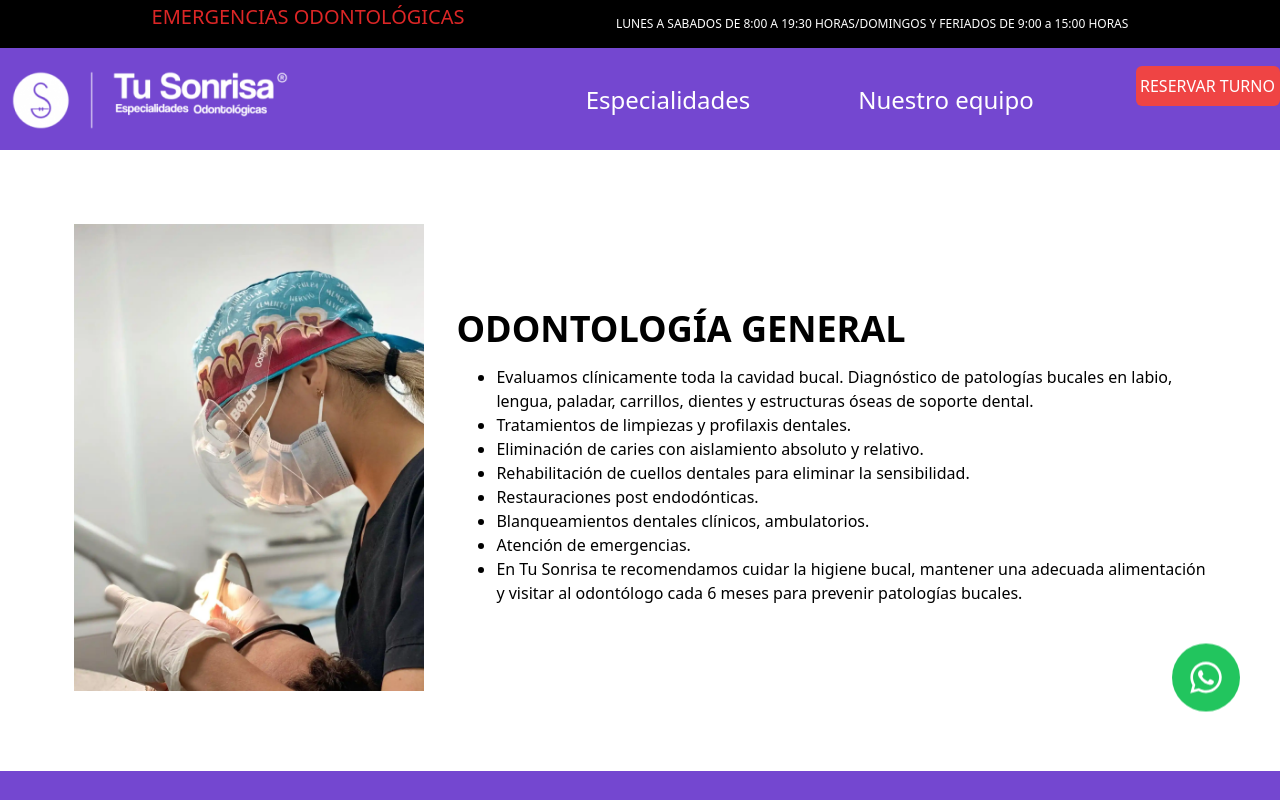
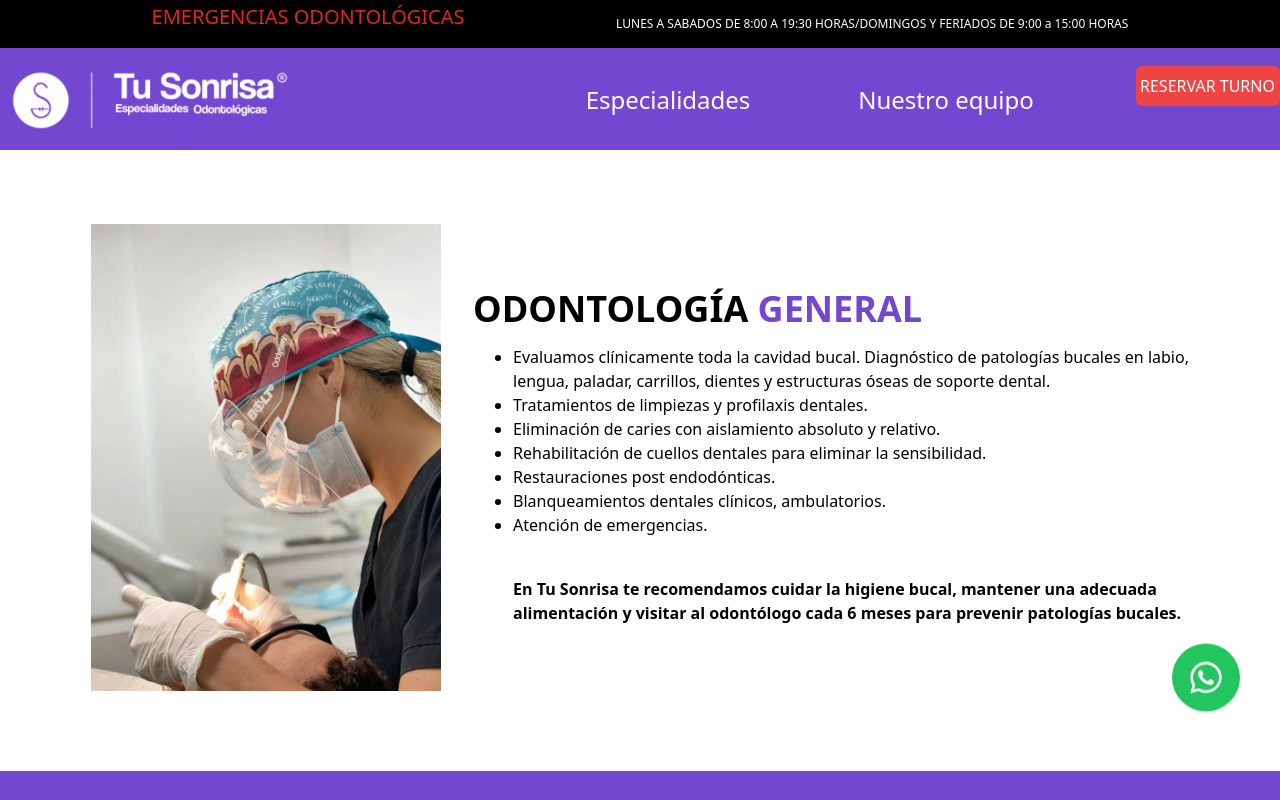
Before and after one commit to hrsd83/Tu-sonrisa, a React (Vite) app: page /OdontologiaGeneral in a window 1280 px wide. Shown: the top 800 px of the page. Built offline with nearby package versions, Linux system fonts and the light colour scheme.

Commit message:
Se le agrega transiciones a la aplicacion

```diff
--- a/package.json
+++ b/package.json
@@ -11,6 +11,7 @@
   },
   "dependencies": {
     "@material-tailwind/react": "^2.0.7",
+    "framer-motion": "^10.15.1",
     "react": "^18.2.0",
     "react-dom": "^18.2.0",
     "react-icons": "^4.10.1",
@@ -18,6 +19,7 @@
     "react-scroll": "^1.8.9",
     "react-scroll-wheel-handler": "^2.2.0",
     "react-slick": "^0.29.0",
+    "react-transition-group": "^4.4.5",
     "slick-carousel": "^1.8.1",
     "swiper": "^10.0.4"
   },
--- a/src/App.jsx
+++ b/src/App.jsx
@@ -1,5 +1,7 @@
+import { motion } from "framer-motion";
+import { useEffect } from "react";
 import { Routes, Route, BrowserRouter } from "react-router-dom";
-import {Home} from "./components/routes/Home"
+import { Home } from "./components/routes/Home";
 import { OdontologiaGeneral } from "./components/routes/OdontologiaGeneral";
 import { Ortodoncia } from "./components/routes/Ortodoncia";
 import { Odontopediatria } from "./components/routes/Odontopediatria";
@@ -12,11 +14,29 @@ import { Periodoncia } from "./components/routes/Periodoncia";
 import { Articulacion } from "./components/routes/Articulacion";
 import { Fonoaudiologia } from "./components/routes/Fonoaudiologia";
 
-function App() {
+function App( ) {
+   useEffect(() => {
+     window.scrollTo(0, 0);
+   }, []);
+  const variants = {
+    hidden: { opacity: 0, scale: 0 },
+       visible: {
+         opacity: 1,
+         scale: 1,
+         transition: { type: "spring", damping: 10, stiffness: 100 }
+       }
+  };
   return (
+    <motion.div
+      initial="hidden"
+      animate="visible"
+      variants={variants}
+      transition={{ duration: 0.8, ease: "easeOut" }}
+    >
       <BrowserRouter>
         <Routes>
-        <Route exact path="/" element={<Home></Home>} />
+
+          <Route exact path="/" element={<Home></Home>}></Route>
 
           <Route
             path="/OdontologiaGeneral"
@@ -50,8 +70,13 @@ function App() {
             path="/Fonoaudiologia"
             element={<Fonoaudiologia></Fonoaudiologia>}
           />
+          <Route
+            path="/Fonoaudiologia"
+            element={<Fonoaudiologia></Fonoaudiologia>}
+          />
         </Routes>
       </BrowserRouter>
+    </motion.div>
   );
 }
 
--- a/src/components/Hero.jsx
+++ b/src/components/Hero.jsx
@@ -1,6 +1,7 @@
 import { Link } from "react-router-dom";
 
 const Hero = () => {
+
   const phoneNumber = "+541143998712";
 
   const renderCard = (imageSrc, title, route) => {
--- a/src/components/NavBar.jsx
+++ b/src/components/NavBar.jsx
@@ -1,14 +1,8 @@
-
 import { AiFillCloseCircle } from "react-icons/ai";
 import { RxHamburgerMenu } from "react-icons/rx";
-import { Link } from "react-scroll";
-import { useLocation} from "react-router-dom";
+import { Link   } from "react-scroll";
+import { useLocation } from "react-router-dom";
 import { useState, useEffect } from "react";
-
-
-
-
-
 
 export const NavBar = () => {
   // logica para la ruta raiz del proyecto
@@ -58,16 +52,12 @@ export const NavBar = () => {
     {
       id: 5,
       title: "Especialidades",
-      route: "/",
     },
     {
       id: 6,
       title: "Nuestro equipo",
-      route: "/",
-
     },
   ];
-
 
   return (
     <nav
@@ -128,7 +118,7 @@ export const NavBar = () => {
         {/* Menu Toggle */}
         {nav && (
           <ul className="flex flex-col justify-center items-center absolute top-0 left-0 w-full h-screen bg-primary text-white    opacity-95 ">
-            {linksToggle.map(({ id, title },index) => (
+            {linksToggle.map(({ id, title }, index) => (
               <li
                 key={`toggle-${id}-${index}`}
                 className="px-4 cursor-pointer capitalize py-6 text-2xl  "
@@ -151,5 +141,4 @@ export const NavBar = () => {
   );
 };
 
-
 export default NavBar;
--- a/src/components/routes/OdontologiaGeneral.jsx
+++ b/src/components/routes/OdontologiaGeneral.jsx
@@ -1,20 +1,48 @@
+import { motion } from "framer-motion";
+
+import { useEffect } from "react";
 import NavBar from "../NavBar";
 import Footer from "../Footer";
 
 export const OdontologiaGeneral = () => {
+  useEffect(() => {
+    window.scrollTo(0, 0);
+  }, []);
+  const variants = {
+    hidden: { opacity: 0, scale: 0 },
+    visible: {
+      opacity: 1,
+      scale: 1,
+      transition: { type: "spring", damping: 10, stiffness: 100 },
+    },
+  };
   return (
+    <motion.div
+      initial="hidden"
+      animate="visible"
+      variants={variants}
+      transition={{ duration: 0.8, ease: "easeOut" }}
+    >
       <div className="flex flex-col min-h-screen">
-      <NavBar />
+        <NavBar  />
 
         <div className="flex-grow flex items-center justify-center">
           <div className="flex items-center mt-56 flex-col md:flex-row px-10">
+            <motion.div
+              initial={{ opacity: 0 }}
+              animate={{ opacity: 1 }}
+              transition={{ duration: 1.5 }}
+            >
               <img
                 src="/especialidades/especialidadDescripcion/odontologia-general.webp"
                 alt="Imagen"
                 className="w-full md:w-[350px]"
               />
+            </motion.div>
             <div className="ml-0 md:ml-8 mt-4 md:mt-0">
-            <h1 className="text-4xl font-bold mb-4">ODONTOLOGÍA GENERAL</h1>
+              <h1 className="text-4xl font-semibold mb-4 ">
+                ODONTOLOGÍA <span className="text-primary">GENERAL</span>{" "}
+              </h1>
               <div className="grid grid-cols-1 gap-4">
                 <ul className="list-disc pl-10">
                   <li>
@@ -33,19 +61,20 @@ export const OdontologiaGeneral = () => {
                   <li>Restauraciones post endodónticas.</li>
                   <li>Blanqueamientos dentales clínicos, ambulatorios.</li>
                   <li>Atención de emergencias.</li>
-                <li>
+                  <p className="mt-10 font-semibold">
                     En Tu Sonrisa te recomendamos cuidar la higiene bucal,
-                  mantener una adecuada alimentación <br></br> y visitar al
+                    mantener una adecuada <br></br> alimentación y visitar al
                     odontólogo cada 6 meses para prevenir patologías bucales.
-                </li>
+                  </p>
                 </ul>
               </div>
             </div>
           </div>
         </div>
 
-      <Footer className="bg-white"/>
+        <Footer className="bg-white" />
       </div>
+    </motion.div>
   );
 };
 
--- a/src/components/routes/Ortodoncia.jsx
+++ b/src/components/routes/Ortodoncia.jsx
@@ -1,7 +1,11 @@
+import { useEffect } from "react";
 import NavBar from "../NavBar";
 import Footer from "../Footer";
 
 export const Ortodoncia = () => {
+  useEffect(() => {
+    window.scrollTo(0, 30);
+  }, []);
   return (
     <div className="flex flex-col min-h-screen">
       <NavBar />
```
Also changed, not shown: 1 other file (tests, documents, lock files or other folders). Lines whose indentation alone changed are shown as unchanged.
